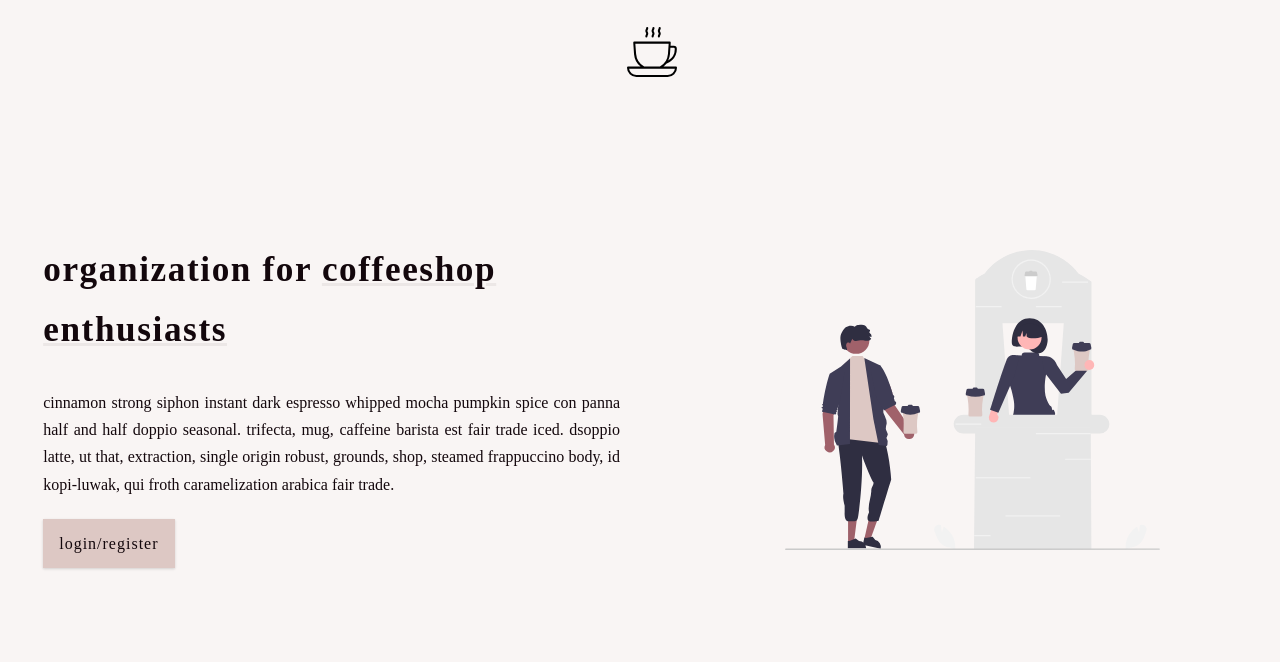
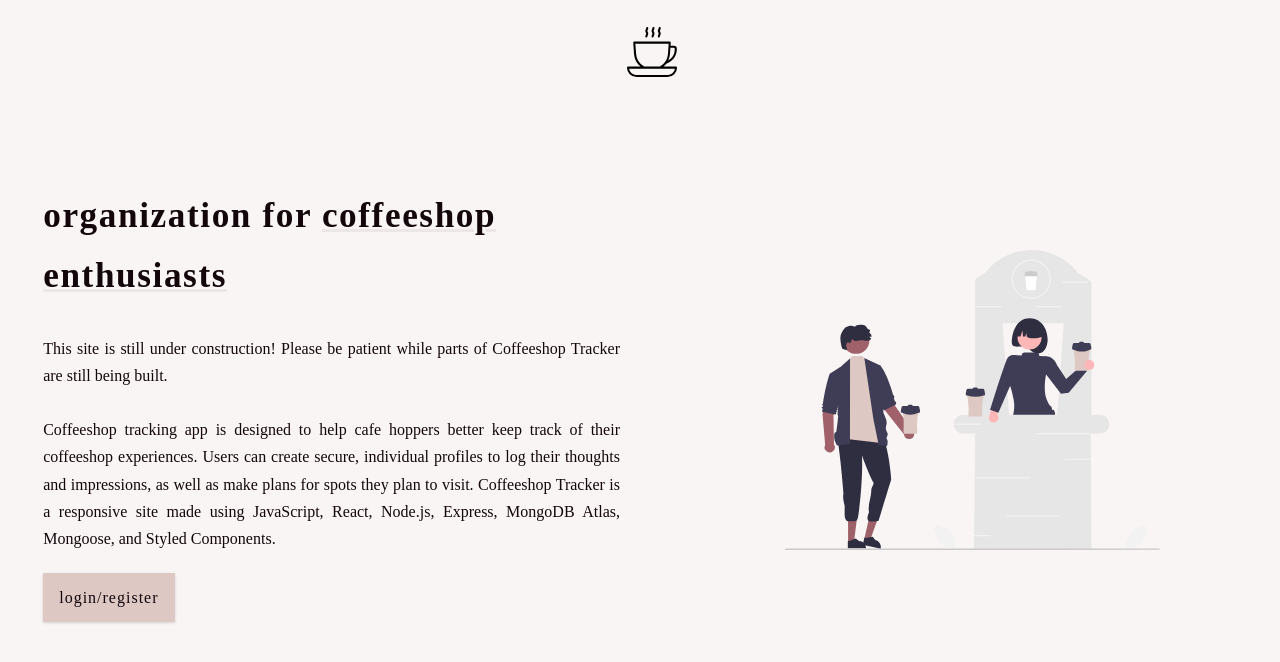
Before and after one commit to whitneywind/cafe-tracking, a React (Create React App) app in the folder client/: page / in a window 1280 px wide. Shown: the top 662 px of the page. Built offline with nearby package versions, Linux system fonts and the light colour scheme.

Commit message:
content edits

```diff
--- a/client/src/pages/Landing.js
+++ b/client/src/pages/Landing.js
@@ -13,7 +13,7 @@ const Landing = () => {
             <div className="container page">
                 <div className="info">
                     <h2>organization for <span>coffeeshop enthusiasts</span></h2>
-                    <p>cinnamon strong siphon instant dark espresso whipped mocha pumpkin spice con panna half and half doppio seasonal. trifecta, mug, caffeine barista est fair trade iced. dsoppio latte, ut that, extraction, single origin robust, grounds, shop, steamed frappuccino body, id kopi-luwak, qui froth caramelization arabica fair trade.</p>
+                    <p>This site is still under construction! Please be patient while parts of Coffeeshop Tracker are still being built.<br /><br />Coffeeshop tracking app is designed to help cafe hoppers better keep track of their coffeeshop experiences. Users can create secure, individual profiles to log their thoughts and impressions, as well as make plans for spots they plan to visit. Coffeeshop Tracker is a responsive site made using JavaScript, React, Node.js, Express, MongoDB Atlas, Mongoose, and Styled Components.</p>
                     <Link to="/register" alt="to register" className="btn btn-hero">login/register</Link>
                 </div>
                 <img src={barista} alt="coffeeshop" className="img main-img" />
```
Also changed, not shown: 1 other file (tests, documents, lock files or other folders).
